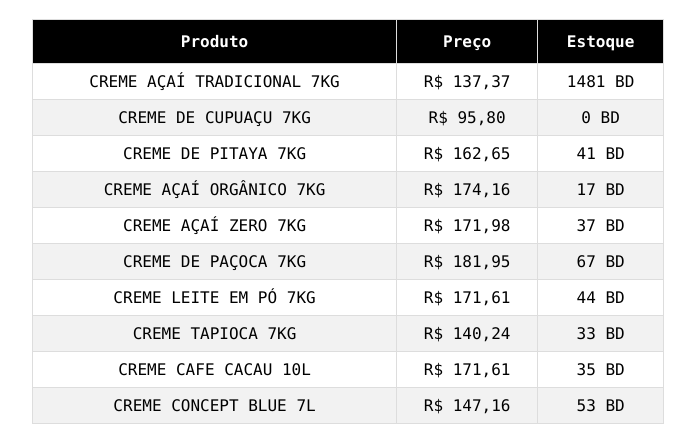
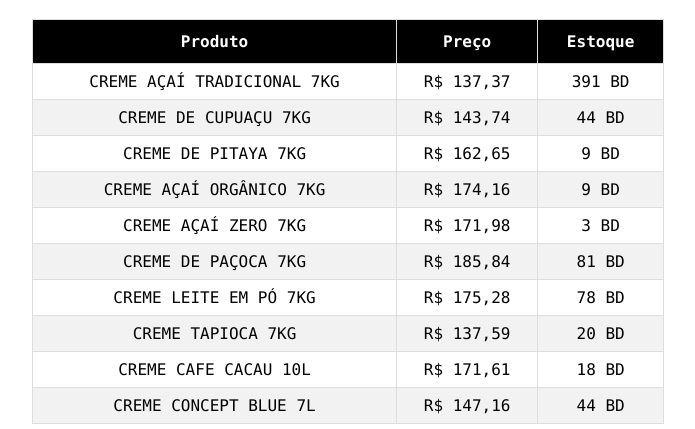
Before and after one commit to analista-up/info-acai-concept, a plain HTML site: page index.html in a window 1280 px wide. Shown: the part 435-864 px from the top of the page, without its empty margins (292-987 px from the left). Drawn offline with Linux system fonts and the light colour scheme.

Commit message:
Update index.html
Atualização de estoque e preços

```diff
--- a/index.html
+++ b/index.html
@@ -4,8 +4,8 @@
   <title>
    UP Distribuidora | Açaí Concept
   </title>
-        <meta charset="utf-8" />
-        <link href="styles.css" rel="stylesheet" type="text/css" />
+  <meta charset="utf-8"/>
+  <link href="styles.css" rel="stylesheet" type="text/css"/>
  </head>
  <body>
   <div>
@@ -53,30 +53,22 @@
    <p>
     A retirada de pedidos deve ser comunicada até as 15h30 via
     <svg height="25" viewbox="0 0 48 48" width="25" x="0px" xmlns="http://www.w3.org/2000/svg" y="0px">
-                    <path
-                        d="M4.9,43.3l2.7-9.8C5.9,30.6,5,27.3,5,24C5,13.5,13.5,5,24,5c5.1,0,9.8,2,13.4,5.6	C41,14.2,43,18.9,43,24c0,10.5-8.5,19-19,19c0,0,0,0,0,0h0c-3.2,0-6.3-0.8-9.1-2.3L4.9,43.3z"
-                        fill="#fff">
+     <path d="M4.9,43.3l2.7-9.8C5.9,30.6,5,27.3,5,24C5,13.5,13.5,5,24,5c5.1,0,9.8,2,13.4,5.6	C41,14.2,43,18.9,43,24c0,10.5-8.5,19-19,19c0,0,0,0,0,0h0c-3.2,0-6.3-0.8-9.1-2.3L4.9,43.3z" fill="#fff">
      </path>
-                    <path
-                        d="M4.9,43.8c-0.1,0-0.3-0.1-0.4-0.1c-0.1-0.1-0.2-0.3-0.1-0.5L7,33.5c-1.6-2.9-2.5-6.2-2.5-9.6	C4.5,13.2,13.3,4.5,24,4.5c5.2,0,10.1,2,13.8,5.7c3.7,3.7,5.7,8.6,5.7,13.8c0,10.7-8.7,19.5-19.5,19.5c-3.2,0-6.3-0.8-9.1-2.3	L5,43.8C5,43.8,4.9,43.8,4.9,43.8z"
-                        fill="#fff">
+     <path d="M4.9,43.8c-0.1,0-0.3-0.1-0.4-0.1c-0.1-0.1-0.2-0.3-0.1-0.5L7,33.5c-1.6-2.9-2.5-6.2-2.5-9.6	C4.5,13.2,13.3,4.5,24,4.5c5.2,0,10.1,2,13.8,5.7c3.7,3.7,5.7,8.6,5.7,13.8c0,10.7-8.7,19.5-19.5,19.5c-3.2,0-6.3-0.8-9.1-2.3	L5,43.8C5,43.8,4.9,43.8,4.9,43.8z" fill="#fff">
      </path>
-                    <path
-                        d="M24,5c5.1,0,9.8,2,13.4,5.6C41,14.2,43,18.9,43,24c0,10.5-8.5,19-19,19h0c-3.2,0-6.3-0.8-9.1-2.3	L4.9,43.3l2.7-9.8C5.9,30.6,5,27.3,5,24C5,13.5,13.5,5,24,5 M24,43L24,43L24,43 M24,43L24,43L24,43 M24,4L24,4C13,4,4,13,4,24	c0,3.4,0.8,6.7,2.5,9.6L3.9,43c-0.1,0.3,0,0.7,0.3,1c0.2,0.2,0.4,0.3,0.7,0.3c0.1,0,0.2,0,0.3,0l9.7-2.5c2.8,1.5,6,2.2,9.2,2.2	c11,0,20-9,20-20c0-5.3-2.1-10.4-5.8-14.1C34.4,6.1,29.4,4,24,4L24,4z"
-                        fill="#cfd8dc">
+     <path d="M24,5c5.1,0,9.8,2,13.4,5.6C41,14.2,43,18.9,43,24c0,10.5-8.5,19-19,19h0c-3.2,0-6.3-0.8-9.1-2.3	L4.9,43.3l2.7-9.8C5.9,30.6,5,27.3,5,24C5,13.5,13.5,5,24,5 M24,43L24,43L24,43 M24,43L24,43L24,43 M24,4L24,4C13,4,4,13,4,24	c0,3.4,0.8,6.7,2.5,9.6L3.9,43c-0.1,0.3,0,0.7,0.3,1c0.2,0.2,0.4,0.3,0.7,0.3c0.1,0,0.2,0,0.3,0l9.7-2.5c2.8,1.5,6,2.2,9.2,2.2	c11,0,20-9,20-20c0-5.3-2.1-10.4-5.8-14.1C34.4,6.1,29.4,4,24,4L24,4z" fill="#cfd8dc">
      </path>
-                    <path
-                        d="M35.2,12.8c-3-3-6.9-4.6-11.2-4.6C15.3,8.2,8.2,15.3,8.2,24c0,3,0.8,5.9,2.4,8.4L11,33l-1.6,5.8	l6-1.6l0.6,0.3c2.4,1.4,5.2,2.2,8,2.2h0c8.7,0,15.8-7.1,15.8-15.8C39.8,19.8,38.2,15.8,35.2,12.8z"
-                        fill="#40c351">
+     <path d="M35.2,12.8c-3-3-6.9-4.6-11.2-4.6C15.3,8.2,8.2,15.3,8.2,24c0,3,0.8,5.9,2.4,8.4L11,33l-1.6,5.8	l6-1.6l0.6,0.3c2.4,1.4,5.2,2.2,8,2.2h0c8.7,0,15.8-7.1,15.8-15.8C39.8,19.8,38.2,15.8,35.2,12.8z" fill="#40c351">
      </path>
-                    <path clip-rule="evenodd"
-                        d="M19.3,16c-0.4-0.8-0.7-0.8-1.1-0.8c-0.3,0-0.6,0-0.9,0	s-0.8,0.1-1.3,0.6c-0.4,0.5-1.7,1.6-1.7,4s1.7,4.6,1.9,4.9s3.3,5.3,8.1,7.2c4,1.6,4.8,1.3,5.7,1.2c0.9-0.1,2.8-1.1,3.2-2.3	c0.4-1.1,0.4-2.1,0.3-2.3c-0.1-0.2-0.4-0.3-0.9-0.6s-2.8-1.4-3.2-1.5c-0.4-0.2-0.8-0.2-1.1,0.2c-0.3,0.5-1.2,1.5-1.5,1.9	c-0.3,0.3-0.6,0.4-1,0.1c-0.5-0.2-2-0.7-3.8-2.4c-1.4-1.3-2.4-2.8-2.6-3.3c-0.3-0.5,0-0.7,0.2-1c0.2-0.2,0.5-0.6,0.7-0.8	c0.2-0.3,0.3-0.5,0.5-0.8c0.2-0.3,0.1-0.6,0-0.8C20.6,19.3,19.7,17,19.3,16z"
-                        fill="#fff" fill-rule="evenodd">
+     <path clip-rule="evenodd" d="M19.3,16c-0.4-0.8-0.7-0.8-1.1-0.8c-0.3,0-0.6,0-0.9,0	s-0.8,0.1-1.3,0.6c-0.4,0.5-1.7,1.6-1.7,4s1.7,4.6,1.9,4.9s3.3,5.3,8.1,7.2c4,1.6,4.8,1.3,5.7,1.2c0.9-0.1,2.8-1.1,3.2-2.3	c0.4-1.1,0.4-2.1,0.3-2.3c-0.1-0.2-0.4-0.3-0.9-0.6s-2.8-1.4-3.2-1.5c-0.4-0.2-0.8-0.2-1.1,0.2c-0.3,0.5-1.2,1.5-1.5,1.9	c-0.3,0.3-0.6,0.4-1,0.1c-0.5-0.2-2-0.7-3.8-2.4c-1.4-1.3-2.4-2.8-2.6-3.3c-0.3-0.5,0-0.7,0.2-1c0.2-0.2,0.5-0.6,0.7-0.8	c0.2-0.3,0.3-0.5,0.5-0.8c0.2-0.3,0.1-0.6,0-0.8C20.6,19.3,19.7,17,19.3,16z" fill="#fff" fill-rule="evenodd">
      </path>
     </svg>
    </p>
    <p>
-                <a href="https://wa.me/558293442313">CLIQUE AQUI</a>
+    <a href="https://wa.me/558293442313">
+     CLIQUE AQUI
+    </a>
     para abrir a conversa
    </p>
   </div>
@@ -107,7 +99,7 @@
        R$ 137,37
       </td>
       <td>
-                            1481 BD
+       391 BD
       </td>
      </tr>
      <tr>
@@ -115,10 +107,10 @@
        CREME DE CUPUAÇU 7KG
       </td>
       <td>
-                            R$ 95,80
+       R$ 143,74
       </td>
       <td>
-                            0 BD
+       44 BD
       </td>
      </tr>
      <tr>
@@ -129,7 +121,7 @@
        R$ 162,65
       </td>
       <td>
-                            41 BD
+       9 BD
       </td>
      </tr>
      <tr>
@@ -140,7 +132,7 @@
        R$ 174,16
       </td>
       <td>
-                            17 BD
+       9 BD
       </td>
      </tr>
      <tr>
@@ -151,7 +143,7 @@
        R$ 171,98
       </td>
       <td>
-                            37 BD
+       3 BD
       </td>
      </tr>
      <tr>
@@ -159,10 +151,10 @@
        CREME DE PAÇOCA 7KG
       </td>
       <td>
-                            R$ 181,95
+       R$ 185,84
       </td>
       <td>
-                            67 BD
+       81 BD
       </td>
      </tr>
      <tr>
@@ -170,10 +162,10 @@
        CREME LEITE EM PÓ 7KG
       </td>
       <td>
-                            R$ 171,61
+       R$ 175,28
       </td>
       <td>
-                            44 BD
+       78 BD
       </td>
      </tr>
      <tr>
@@ -181,10 +173,10 @@
        CREME TAPIOCA 7KG
       </td>
       <td>
-                            R$ 140,24
+       R$ 137,59
       </td>
       <td>
-                            33 BD
+       20 BD
       </td>
      </tr>
      <tr>
@@ -195,7 +187,7 @@
        R$ 171,61
       </td>
       <td>
-                            35 BD
+       18 BD
       </td>
      </tr>
      <tr>
@@ -206,7 +198,7 @@
        R$ 147,16
       </td>
       <td>
-                            53 BD
+       44 BD
       </td>
      </tr>
     </tbody>
```
Lines whose indentation alone changed are shown as unchanged.
